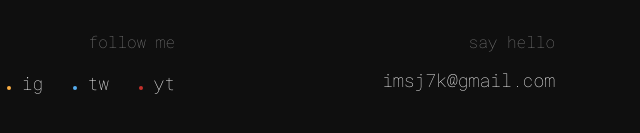
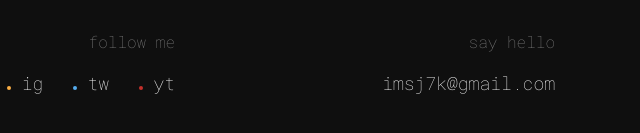
Before and after one commit to shahria7k/portfolio-v2, a plain HTML site: page index.html in a window 1280 px wide. Shown: the part 3658-3791 px from the top of the page, 640-1280 px from the left. Drawn offline with nearby package versions, Linux system fonts and the light colour scheme.

Commit message:
some changes

```diff
--- a/css/style.css
+++ b/css/style.css
@@ -473,6 +473,14 @@ h6 {
   text-align: right;
 }
 
+#email {
+  font-weight: lighter;
+  color: #fff;
+  font-size: 18px;
+}
+#email:hover {
+  text-decoration: none;
+}
 #media ul {
   list-style: none;
 }
--- a/index.html
+++ b/index.html
@@ -199,9 +199,14 @@
               </div>
               <div class="col-lg-4" id="address">
                 <p class="wow fadeInup" data-wow-delay="0s">say hello</p>
-                <h4 class="wow fadeInup" data-wow-delay="0.2s">
+                <a
+                  id="email"
+                  class="wow fadeInup"
+                  data-wow-delay="0.2s"
+                  href="mailto:imsj7k@gmail.com?subject=SweetWords"
+                >
                   imsj7k@gmail.com
-                </h4>
+                </a>
                 <br /><br />
               </div>
             </div>
```
